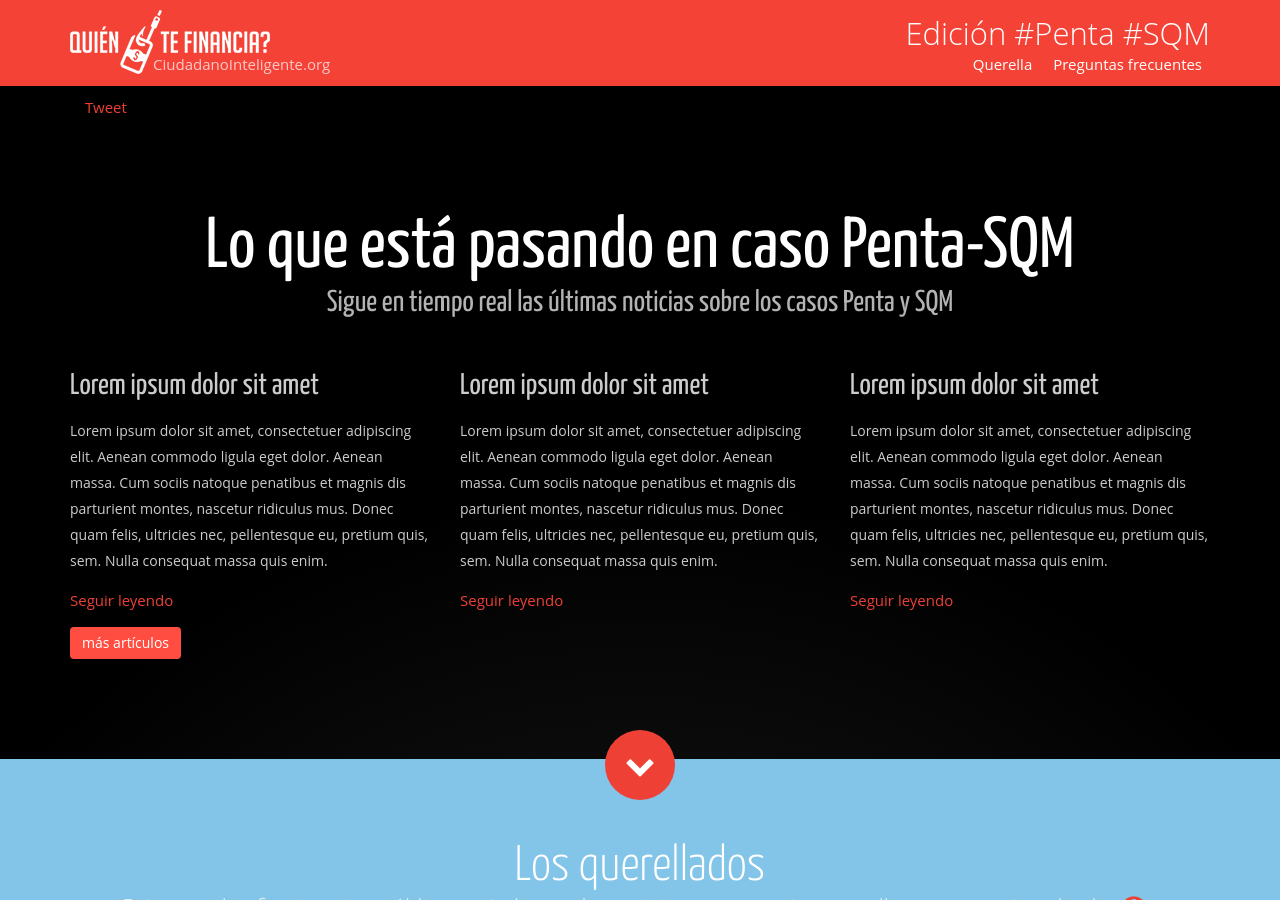
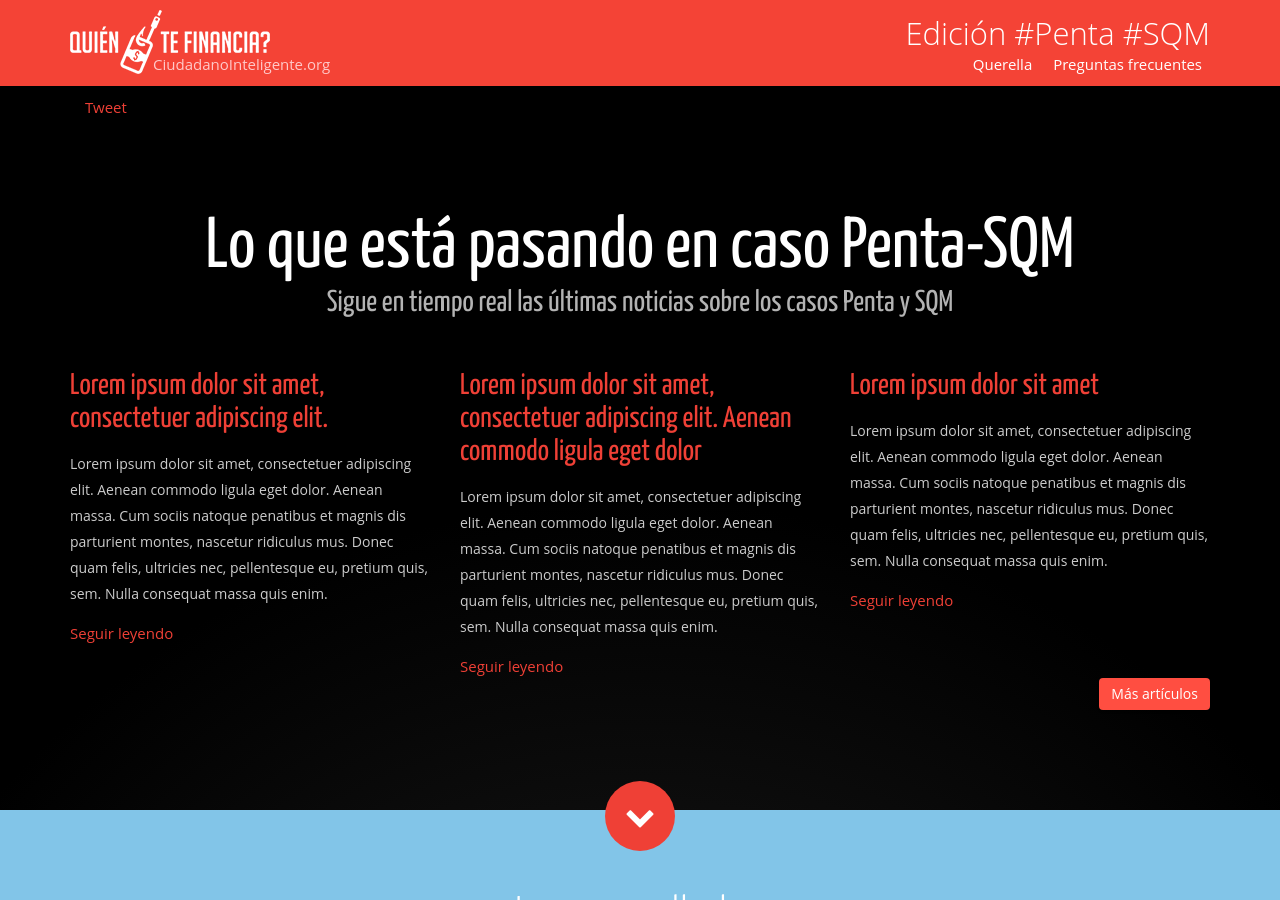
Before and after one commit to ciudadanointeligente/quien-te-financia, a Jekyll site: the page built from index.html, in a window 1280 px wide and 900 px high. Built offline with Jekyll 4.4.1, drawn with Linux system fonts in a browser that asks for light colours; nearby versions of some CDN libraries; comment, search, counter and statistics services are not loaded.

Commit message:
Títulos y botón en noticias

```diff
--- a/_includes/ask-congressmen.html
+++ b/_includes/ask-congressmen.html
@@ -5,30 +5,22 @@
 
         <div class="row">
             <div class="col-md-4">
-                <h3>Lorem ipsum dolor sit amet</h3>
+                <h3><a href="...">Lorem ipsum dolor sit amet, consectetuer adipiscing elit.</a></h3>
                 <p>Lorem ipsum dolor sit amet, consectetuer adipiscing elit. Aenean commodo ligula eget dolor. Aenean massa. Cum sociis natoque penatibus et magnis dis parturient montes, nascetur ridiculus mus. Donec quam felis, ultricies nec, pellentesque eu, pretium quis, sem. Nulla consequat massa quis enim.</p>
                 <a href="...">Seguir leyendo</a>
             </div>
             <div class="col-md-4">
-                <h3>Lorem ipsum dolor sit amet</h3>
+                <h3><a href="...">Lorem ipsum dolor sit amet, consectetuer adipiscing elit. Aenean commodo ligula eget dolor</a></h3>
                 <p>Lorem ipsum dolor sit amet, consectetuer adipiscing elit. Aenean commodo ligula eget dolor. Aenean massa. Cum sociis natoque penatibus et magnis dis parturient montes, nascetur ridiculus mus. Donec quam felis, ultricies nec, pellentesque eu, pretium quis, sem. Nulla consequat massa quis enim.</p>
                 <a href="...">Seguir leyendo</a>
             </div>
             <div class="col-md-4">
-                <h3>Lorem ipsum dolor sit amet</h3>
+                <h3><a href="...">Lorem ipsum dolor sit amet</a></h3>
                 <p>Lorem ipsum dolor sit amet, consectetuer adipiscing elit. Aenean commodo ligula eget dolor. Aenean massa. Cum sociis natoque penatibus et magnis dis parturient montes, nascetur ridiculus mus. Donec quam felis, ultricies nec, pellentesque eu, pretium quis, sem. Nulla consequat massa quis enim.</p>
                 <a href="...">Seguir leyendo</a>
             </div>
         </div>
-                <!-->
-                <a name="feed"></a>
-                <!-- feed noticias -->
-                <!-->
-                <div id="data">
-                    <ul id="articles" class="list-unstyled"></ul>
-                    <button href="#" onclick="mas_articulos()" class="btn btn-default">más artículos</button>
-                </div>
-                <!-- fin feed noticias -->
+        <button href="..." class="btn btn-default pull-right">Más artículos</button>
     </div>
 </section>
 
```
